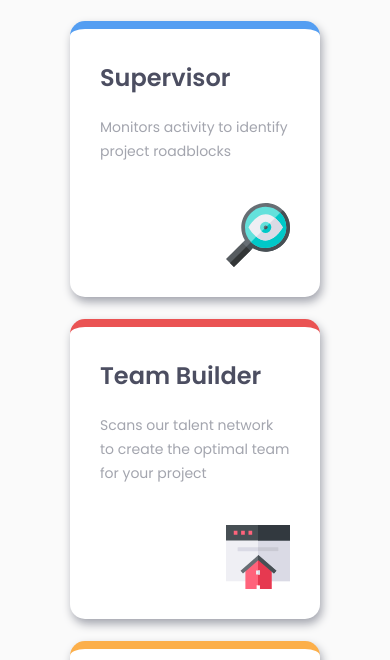
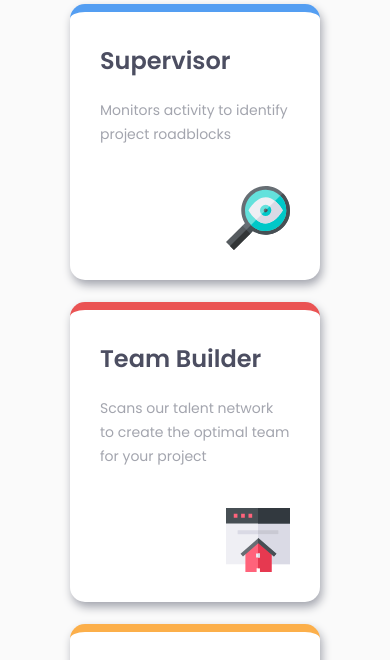
Before and after one commit to bharat-bhati/Four-card-feature-section, a plain HTML site: page index.html in a window 390 px wide. Shown: the part 150-810 px from the top of the page. Drawn offline with Linux system fonts and the light colour scheme.

Commit message:
responsiveness

```diff
--- a/style.css
+++ b/style.css
@@ -33,7 +33,7 @@ body {
 
 .cards {
     display: grid;
-    grid-gap: 40px;
+    grid-gap: 25px;
     /* padding: 20px; */
     align-items: center;
     /* row-gap: 2fr;
@@ -42,7 +42,7 @@ body {
     grid-template-rows:min-max(100px,auto) ;
     padding-left: 70px;
     padding-right: 70px;
-    padding-top: 12px;
+    padding-top: 5px;
 }
 
 .card {
@@ -110,12 +110,11 @@ h1, h2 {
 
 }
 
-@media screen and (min-width: 375px) and (max-width:1440px){
-
+@media only screen and (min-width:370px) and (max-width:1340px) {
 
 .cards{
-margin: 12px auto 0 auto;
-max-width: 500px;
+margin: 2px auto 0 auto;
+/* max-width: 500px; */
 display:flex;
 flex-direction: column;
 max-height: 60vh;
@@ -123,11 +122,12 @@ grid-gap: 22px;
 }
 .attribution{
     /* padding-top: 780px; */
-    padding-top: 48rem;
+    padding-top: 57rem;
 }
 
 h1, h2 {
 margin-top: 1px;
+
 }
 
 }
```
